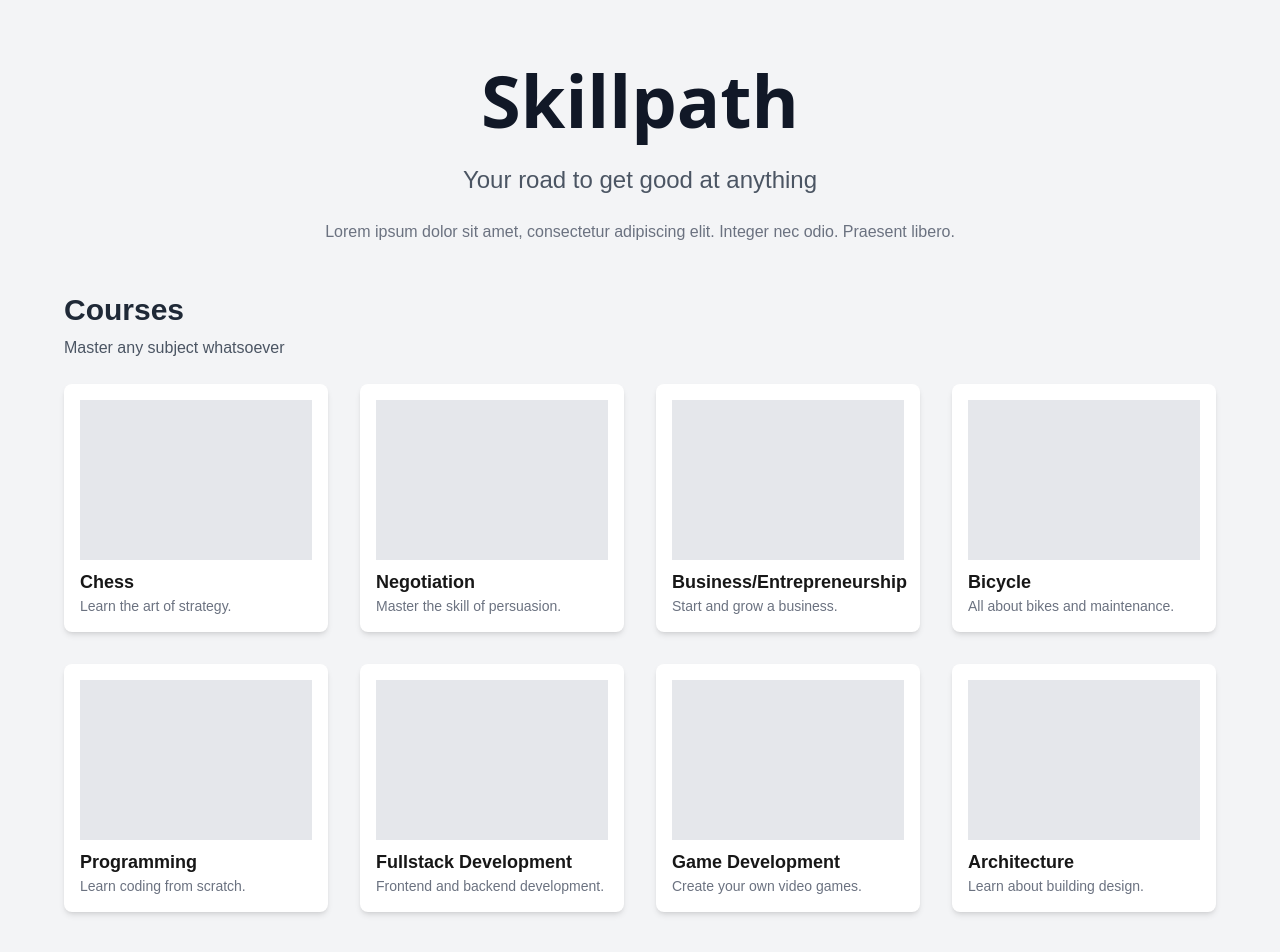
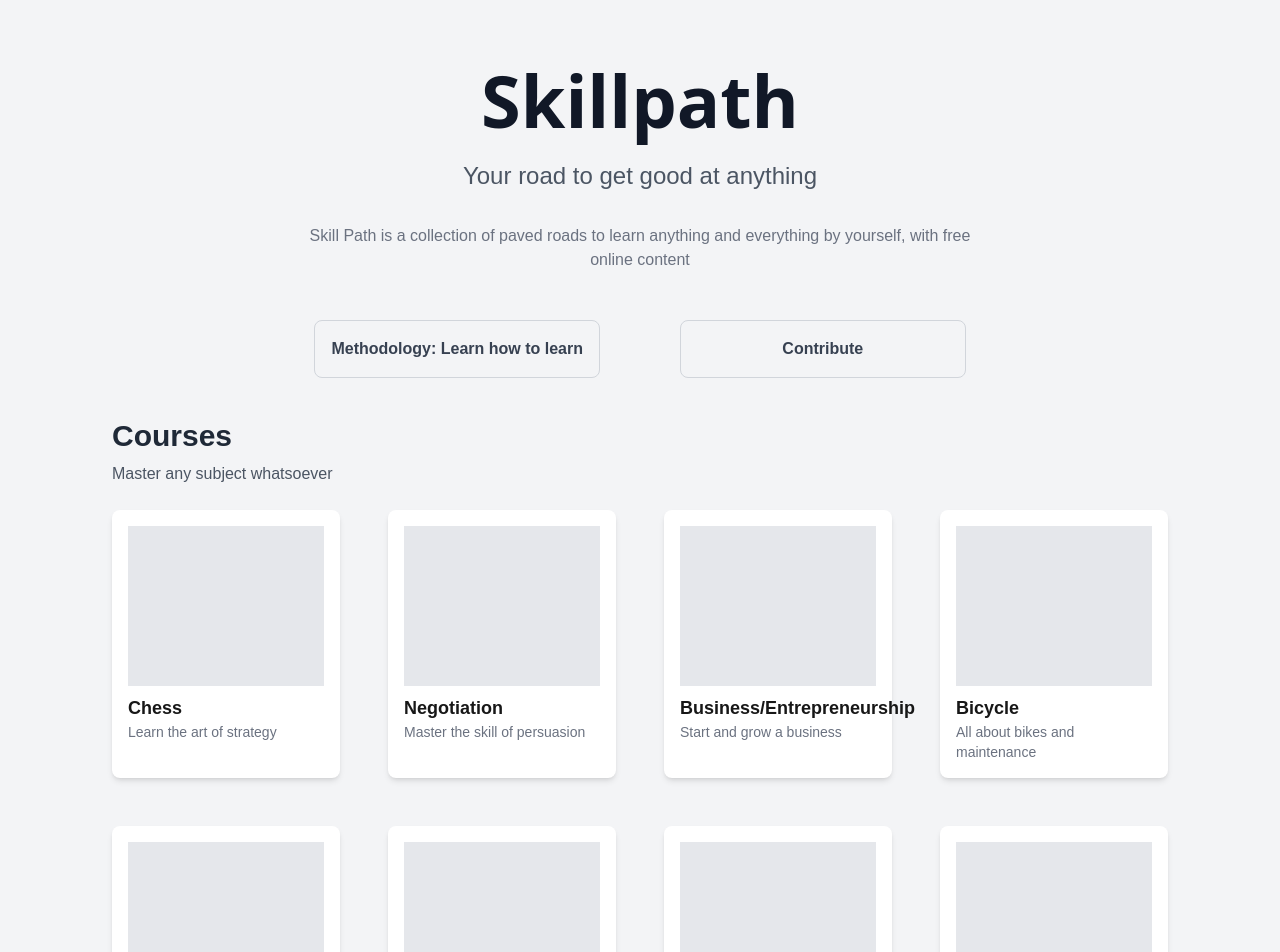
Before and after one commit to MatthewLacerda2/skillpath, a Next.js app in the folder skillpath/: page / in a window 1280 px wide. Shown: the top 952 px of the page. Built offline with nearby package versions, Linux system fonts and the light colour scheme.

Commit message:
Basic front page

```diff
--- a/skillpath/src/app/components/Recommendation.tsx
+++ b/skillpath/src/app/components/Recommendation.tsx
@@ -7,9 +7,9 @@ interface RecommendationProps {
 export function Recommendation({ link, title, subtitle }: RecommendationProps) {
     return (
         <a href={link} className="bg-white shadow-md rounded-lg p-4 hover:shadow-xl">
-        <div className="h-40 bg-gray-200 mb-2"></div>
-        <h4 className="text-lg font-semibold">{title}</h4>
-        <p className="text-sm text-gray-500">{subtitle}</p>
+            <div className="h-40 bg-gray-200 mb-2"></div>
+            <h4 className="text-lg font-semibold">{title}</h4>
+            <p className="text-sm text-gray-500">{subtitle}</p>
         </a>
     );
 }
--- /dev/null
+++ b/skillpath/src/app/components/SimpleCard.tsx
@@ -0,0 +1,15 @@
+interface SimpleCardProps {
+    link: string;
+    title: string;
+  }
+
+  export function SimpleCard({ link, title }: SimpleCardProps) {
+    return (
+      <a href={link} className="border border-gray-300 rounded-lg p-4 hover:shadow-md transition-shadow">
+        <div className="text-gray-700 font-semibold text-center ">
+          {title}
+        </div>
+      </a>
+
+    );
+  }
--- a/skillpath/src/app/page.tsx
+++ b/skillpath/src/app/page.tsx
@@ -1,33 +1,43 @@
 import { Recommendation } from "./components/Recommendation";
+import { SimpleCard } from "./components/SimpleCard";
 
 export default function Home() {
   return (
-    <div className="min-h-screen bg-gray-100 p-16">
+    <div className="min-h-screen bg-gray-100 px-28">
 
-      <header className="text-center mb-12">
+      <header className="text-center pt-16 pb-12">
         <h1 className="text-7xl font-bold font-sans text-gray-900">Skillpath</h1>
-        <h2 className="text-2xl text-gray-600 mt-7 mb-6">Your road to get good at anything</h2>
-        <p className="text-gray-500 mt-2 max-w-2xl mx-auto">
-          Lorem ipsum dolor sit amet, consectetur adipiscing elit. Integer nec odio. Praesent libero.
+        <h2 className="text-2xl text-gray-600 mt-6 mb-8">Your road to get good at anything</h2>
+        <p className="text-gray-500 max-w-2xl mx-auto">
+          Skill Path is a collection of paved roads to learn anything and everything by yourself, with free online content
         </p>
       </header>
+
+      <div className="flex justify-center">
+        <div className="grid grid-cols-2 gap-20 pb-10">
+          <SimpleCard link="/methodology" title="Methodology: Learn how to learn" />
+          <SimpleCard link="/contribute" title="Contribute" />
+        </div>
+      </div>
 
       <section className="mb-16">
         <h3 className="text-3xl font-semibold mb-2 text-gray-800">Courses</h3>
         <p className="mb-6 text-gray-600 ">Master any subject whatsoever</p>
-        <div className="grid grid-cols-4 gap-8">
-          <Recommendation link="/chess" title="Chess" subtitle="Learn the art of strategy." />
-          <Recommendation link="/negotiation" title="Negotiation" subtitle="Master the skill of persuasion." />
-          <Recommendation link="/business-entrepreneurship" title="Business/Entrepreneurship" subtitle="Start and grow a business." />
-          <Recommendation link="/bicycle" title="Bicycle" subtitle="All about bikes and maintenance." />
-          <Recommendation link="/programming" title="Programming" subtitle="Learn coding from scratch." />
-          <Recommendation link="/fullstack-development" title="Fullstack Development" subtitle="Frontend and backend development." />
-          <Recommendation link="/gamedev" title="Game Development" subtitle="Create your own video games." />
-          <Recommendation link="/architecture" title="Architecture" subtitle="Learn about building design." />
+        <div className="grid grid-cols-4 gap-12">
+          <Recommendation link="/chess" title="Chess" subtitle="Learn the art of strategy" />
+          <Recommendation link="/negotiation" title="Negotiation" subtitle="Master the skill of persuasion" />
+          <Recommendation link="/business-entrepreneurship" title="Business/Entrepreneurship" subtitle="Start and grow a business" />
+          <Recommendation link="/bicycle" title="Bicycle" subtitle="All about bikes and maintenance" />
+          <Recommendation link="/programming" title="Programming" subtitle="Learn coding from scratch" />
+          <Recommendation link="/fullstack-development" title="Fullstack Development" subtitle="Frontend and backend development" />
+          <Recommendation link="/gamedev" title="Game Development" subtitle="Create your own video games" />
+          <Recommendation link="/architecture" title="Architecture" subtitle="Learn about building design" />
+          <Recommendation link="/bible" title="Bible" subtitle="Study the sacred scriptures" />
+          <Recommendation link="/gym" title="Gym" subtitle="Understand fitness and your muscles" />
         </div>
       </section>
 
-      <section className="mb-16">
+      <section className="pb-16">
         <h3 className="text-3xl font-semibold mb-2 text-gray-800">Basics</h3>
         <p className="mb-6 text-gray-600 ">Never miss out on a conversation</p>
         <div className="grid grid-cols-4 gap-8">
```
